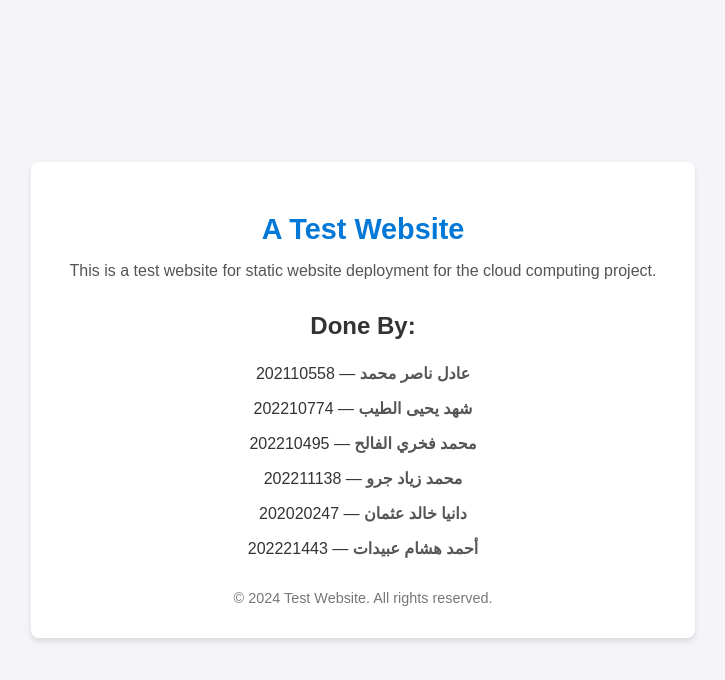
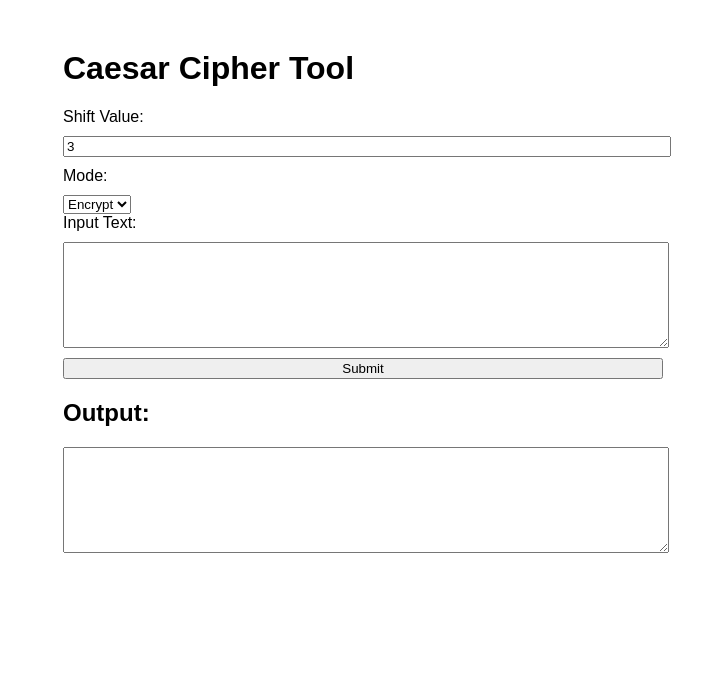
Before and after one commit to adl1d/adl1d.github.io, a plain HTML site: page index.html in a window 1280 px wide. Shown: the whole page, without its empty margins (277-1002 px from the left). Drawn offline with Linux system fonts and the light colour scheme.

Commit message:
Update index.html

```diff
--- a/index.html
+++ b/index.html
@@ -2,97 +2,69 @@
 <html lang="en">
 <head>
     <meta charset="UTF-8">
-    <meta name="viewport" content="width=device-width, initial-scale=1.0">
-    <title>A Test Website</title>
+    <title>Caesar Cipher Tool</title>
     <style>
-        /* General Body Styles */
         body {
             font-family: Arial, sans-serif;
-            background-color: #f4f4f9;
-            color: #333;
-            margin: 0;
-            height: 100vh;
-            display: flex;
-            justify-content: center;
-            align-items: center;
-            text-align: center;
+            margin: 50px;
         }
-
-        /* Contributors Section */
         .container {
-            text-align: center;
-            padding: 2rem;
-            background: #fff;
-            border-radius: 8px;
-            box-shadow: 0 4px 6px rgba(0, 0, 0, 0.1);
             max-width: 600px;
-            width: 90%;
+            margin: auto;
         }
-
-        .container h1 {
-            color: #0078d7;
-            font-size: 1.8rem;
-            margin-bottom: 1rem;
+        label, input, textarea, button {
+            display: block;
+            width: 100%;
+            margin-bottom: 10px;
         }
-
-        .container p {
-            color: #555;
-            font-size: 1rem;
-            margin-bottom: 2rem;
-        }
-
-        .contributors h2 {
-            margin-bottom: 1.5rem;
-            color: #333;
-            font-size: 1.5rem;
-        }
-
-        .contributors ul {
-            list-style-type: none;
-            padding: 0;
-            margin: 0;
-        }
-
-        .contributors li {
-            margin-bottom: 1rem;
-            font-size: 1rem;
-        }
-
-        .contributors span {
-            font-weight: bold;
-            color: #555;
-        }
-
-        /* Footer Styles */
-        footer {
-            margin-top: 2rem;
-            font-size: 0.9rem;
-            color: #777;
+        textarea {
+            height: 100px;
         }
     </style>
 </head>
 <body>
     <div class="container">
-        <!-- Website Header and Description -->
-        <h1>A Test Website</h1>
-        <p>This is a test website for static website deployment for the cloud computing project.</p>
+        <h1>Caesar Cipher Tool</h1>
+        <label for="shift">Shift Value:</label>
+        <input type="number" id="shift" value="3" min="1" max="25">
 
-        <!-- Contributors Section -->
-        <div class="contributors">
-            <h2>Done By:</h2>
-            <ul>
-                <li><span>عادل ناصر محمد</span> — 202110558</li>
-                <li><span>شهد يحيى الطيب</span> — 202210774</li>
-                <li><span>محمد فخري الفالح</span> — 202210495</li>
-                <li><span>محمد زياد جرو</span> — 202211138</li>
-                <li><span>دانيا خالد عثمان</span> — 202020247</li>
-                <li><span>أحمد هشام عبيدات</span> — 202221443</li>
+        <label for="mode">Mode:</label>
+        <select id="mode">
+            <option value="encrypt">Encrypt</option>
+            <option value="decrypt">Decrypt</option>
+        </select>
 
-            </ul>
-        </div>
+        <label for="inputText">Input Text:</label>
+        <textarea id="inputText"></textarea>
 
-        <!-- Footer -->
-        <footer>© 2024 Test Website. All rights reserved.</footer>
+        <button onclick="processText()">Submit</button>
+
+        <h2>Output:</h2>
+        <textarea id="outputText" readonly></textarea>
     </div>
+
+    <script>
+        function caesarCipher(str, shift, mode) {
+            const alphabet = 'ABCDEFGHIJKLMNOPQRSTUVWXYZ';
+            shift = mode === 'decrypt' ? (26 - shift) % 26 : shift;
+            return str
+                .toUpperCase()
+                .split('')
+                .map(char => {
+                    const index = alphabet.indexOf(char);
+                    if (index === -1) return char;
+                    return alphabet[(index + shift) % 26];
+                })
+                .join('');
+        }
+
+        function processText() {
+            const shift = parseInt(document.getElementById('shift').value);
+            const mode = document.getElementById('mode').value;
+            const inputText = document.getElementById('inputText').value;
+            const outputText = caesarCipher(inputText, shift, mode);
+            document.getElementById('outputText').value = outputText;
+        }
+    </script>
 </body>
 </html>
```
